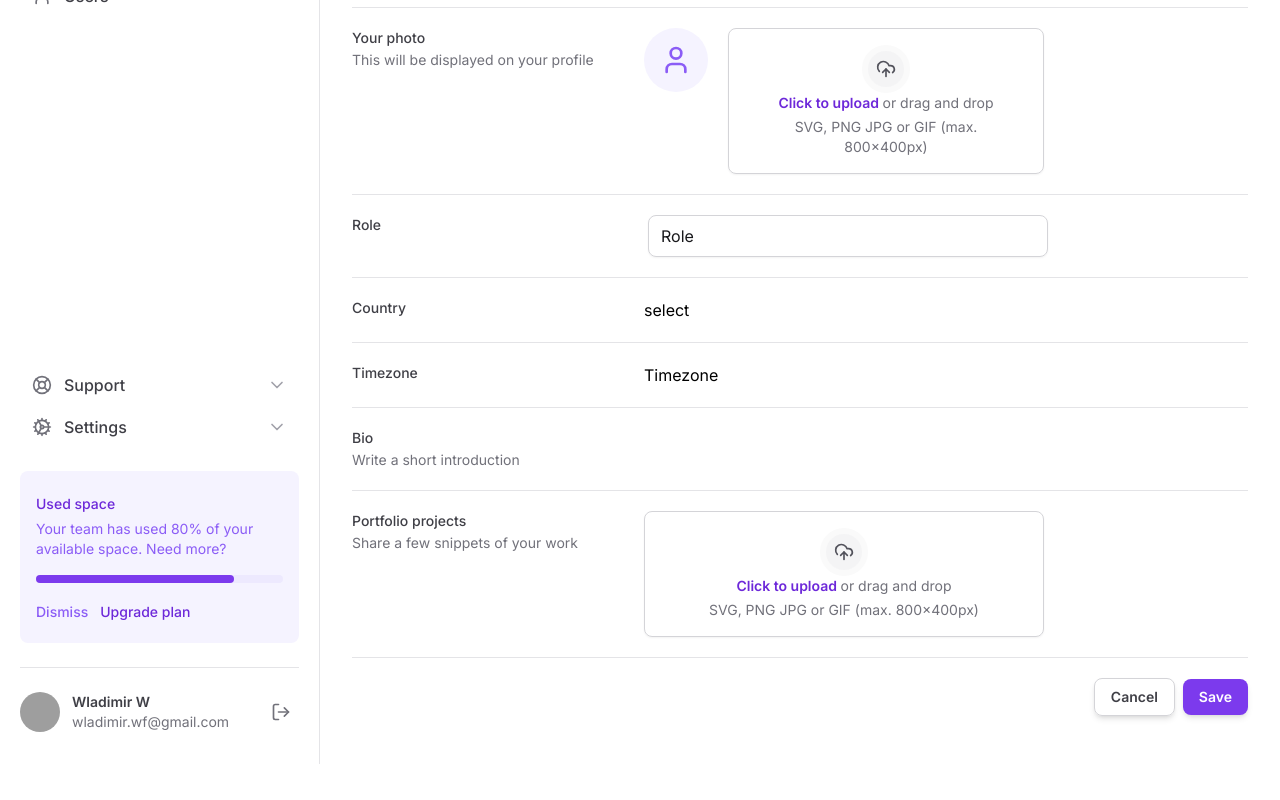
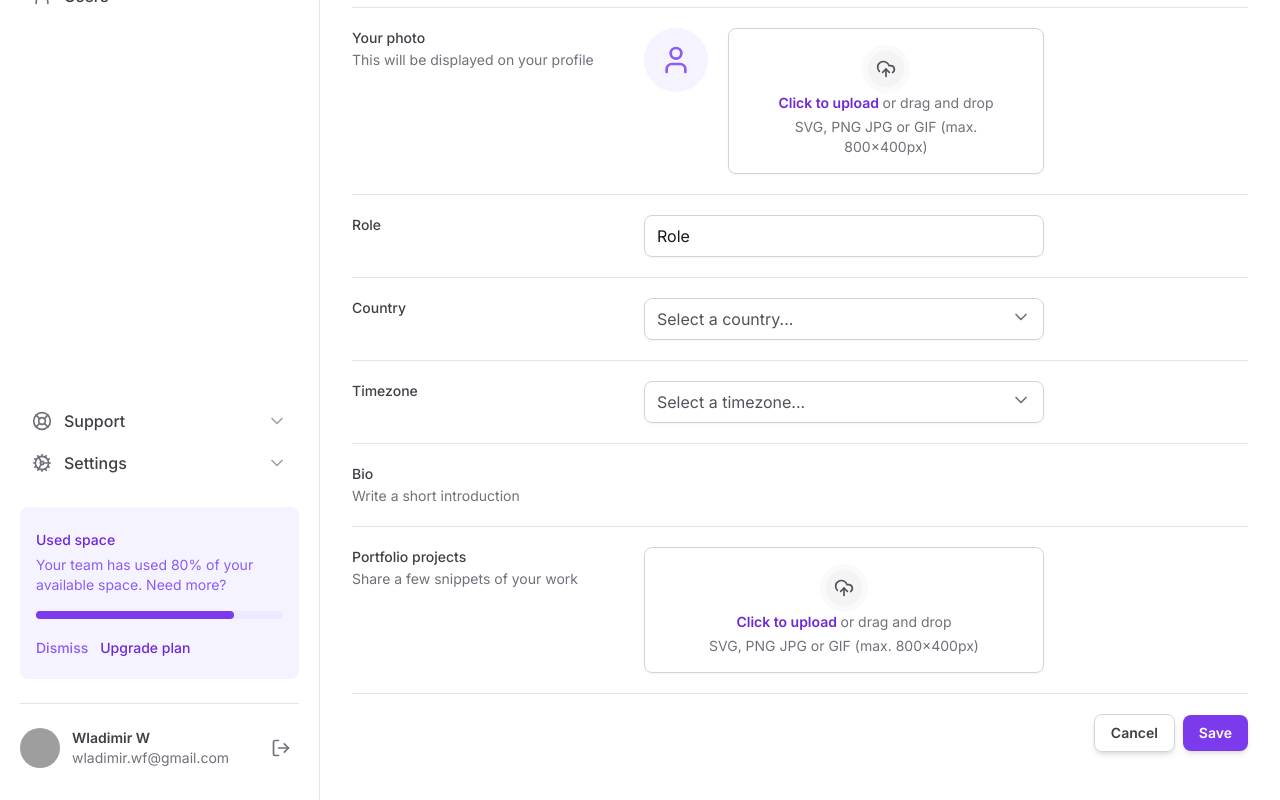
Before and after one commit to WladimirFilho/Tailwind_Studying, a Next.js app: page / in a window 1280 px wide. Shown: the part 388-1188 px from the top of the page. Before the commit the page ends 1152 px from the top, so only its background shows below. Built offline with nearby package versions, Linux system fonts and the light colour scheme; grey boxes are pictures that could not be loaded.

Commit message:
creating form Select using Radix

```diff
--- a/package.json
+++ b/package.json
@@ -9,6 +9,7 @@
     "lint": "next lint"
   },
   "dependencies": {
+    "@radix-ui/react-select": "^2.0.0",
     "@radix-ui/react-tabs": "^1.0.4",
     "framer-motion": "^10.16.4",
     "lucide-react": "^0.284.0",
--- a/src/app/page.tsx
+++ b/src/app/page.tsx
@@ -2,8 +2,10 @@
 
 import { SettingsTabs } from "@/components/SettingsTabs";
 import * as Input from "@/components/Input";
-import { Mail } from "lucide-react";
+import { ChevronDown, Mail } from "lucide-react";
 import * as FileInput from "@/components/Form/FileInput";
+import { Select } from "@/components/Form/Select";
+import { SelectItem } from "@/components/Form/Select/SelectItem";
 
 export default function Home() {
   return (
@@ -46,7 +48,7 @@ export default function Home() {
           className="mt-6 flex w-full flex-col gap-5 divide-y divide-zinc-200"
         >
           {/* Name */}
-          <div className="grid-cols-form grid gap-3 ">
+          <div className="grid grid-cols-form gap-3 ">
             <label
               htmlFor="firstName"
               className="text-sm font-medium text-zinc-700"
@@ -64,7 +66,7 @@ export default function Home() {
           </div>
 
           {/* Email */}
-          <div className="grid-cols-form grid gap-3 pt-5">
+          <div className="grid grid-cols-form gap-3 pt-5">
             <label
               htmlFor="email"
               className="text-sm font-medium text-zinc-700"
@@ -84,7 +86,7 @@ export default function Home() {
           </div>
 
           {/* Your photo */}
-          <div className="grid-cols-form grid gap-3 pt-5">
+          <div className="grid grid-cols-form gap-3 pt-5">
             <label
               htmlFor="photo"
               className=" text-sm font-medium text-zinc-700"
@@ -103,7 +105,7 @@ export default function Home() {
           </div>
 
           {/* Role */}
-          <div className="grid-cols-form grid gap-3 pt-5">
+          <div className="grid grid-cols-form gap-3 pt-5">
             <label htmlFor="role" className="text-sm font-medium text-zinc-700">
               Role
             </label>
@@ -113,29 +115,35 @@ export default function Home() {
           </div>
 
           {/* Country */}
-          <div className="grid-cols-form grid gap-3 pt-5">
+          <div className="grid grid-cols-form gap-3 pt-5">
             <label
               htmlFor="country"
               className="text-sm font-medium text-zinc-700"
             >
               Country
             </label>
-            <div>select</div>
+            <Select placeholder="Select a country...">
+              <SelectItem value="aus" text="Australia" />
+              <SelectItem value="br" text="Brazil" />
+            </Select>
           </div>
 
           {/* Timezone */}
-          <div className="grid-cols-form grid gap-3 pt-5">
+          <div className="grid grid-cols-form gap-3 pt-5">
             <label
               htmlFor="timezone"
               className="text-sm font-medium text-zinc-700"
             >
               Timezone
             </label>
-            <div>Timezone</div>
+            <Select placeholder="Select a timezone...">
+              <SelectItem value="br" text="Pacific Standard Time" />
+              <SelectItem value="aus" text="Australia Standard Time" />
+            </Select>
           </div>
 
           {/* Bio */}
-          <div className="grid-cols-form grid gap-3 pt-5">
+          <div className="grid grid-cols-form gap-3 pt-5">
             <label htmlFor="bio" className=" text-sm font-medium text-zinc-700">
               Bio
               <span className="mt-0.5 block text-sm font-normal text-zinc-500">
@@ -145,7 +153,7 @@ export default function Home() {
           </div>
 
           {/*  Portfolio projects */}
-          <div className="grid-cols-form grid gap-3 pt-5">
+          <div className="grid grid-cols-form gap-3 pt-5">
             <label
               htmlFor="projects"
               className=" text-sm font-medium text-zinc-700"
--- a/src/components/Form/FileInput/Control.tsx
+++ b/src/components/Form/FileInput/Control.tsx
@@ -1,9 +1,31 @@
 /* eslint-disable prettier/prettier */
 
-import { ComponentProps } from "react";
+"use client";
+
+import { ChangeEvent, ComponentProps } from "react";
+import { useFileInput } from "./Root";
 
 export type ControlProps = ComponentProps<"input">;
 
 export function Control(props: ControlProps) {
-  return <input type="file" className=" sr-only" id="photo" {...props} />;
+  const { id, onFilesSelected } = useFileInput();
+
+  function handlesFilesSelected(event: ChangeEvent<HTMLInputElement>) {
+    if (!event.target.files?.length) {
+      return;
+    }
+
+    const files = Array.from(event.target.files);
+    onFilesSelected(files);
+  }
+
+  return (
+    <input
+      type="file"
+      className=" sr-only"
+      id={id}
+      onChange={handlesFilesSelected}
+      {...props}
+    />
+  );
 }
--- a/src/components/Form/FileInput/ImagePreview.tsx
+++ b/src/components/Form/FileInput/ImagePreview.tsx
@@ -1,11 +1,35 @@
 /* eslint-disable prettier/prettier */
 
+"use client";
+
 import { User } from "lucide-react";
+import { useFileInput } from "./Root";
+import { useMemo } from "react";
 
 export function ImagePreview() {
-  return (
-    <div className="flex h-16 w-16 items-center justify-center rounded-full bg-violet-50 ">
-      <User className="h-8 w-8 text-violet-500" />
-    </div>
-  );
+  const { files } = useFileInput();
+
+  const previewURL = useMemo(() => {
+    if (files.length === 0) {
+      return null;
+    }
+    return URL.createObjectURL(files[0]);
+  }, [files]);
+
+  if (previewURL === null) {
+    return (
+      <div className="flex h-16 w-16 items-center justify-center rounded-full bg-violet-50 ">
+        <User className="h-8 w-8 text-violet-500" />
+      </div>
+    );
+  } else {
+    return (
+      // eslint-disable-next-line @next/next/no-img-element
+      <img
+        src={previewURL}
+        alt=""
+        className="h-16 w-16 rounded-full object-cover"
+      />
+    );
+  }
 }
--- a/src/components/Form/FileInput/Root.tsx
+++ b/src/components/Form/FileInput/Root.tsx
@@ -1,10 +1,40 @@
 /* eslint-disable prettier/prettier */
 /* eslint-disable @typescript-eslint/no-unused-vars */
 
-import { ComponentProps } from "react";
+"use client";
+import {
+  ComponentProps,
+  createContext,
+  useContext,
+  useId,
+  useState,
+} from "react";
 
 export type RootProps = ComponentProps<"div">;
 
+type FileInputContextType = {
+  id: string;
+  files: File[];
+  onFilesSelected: (files: File[]) => void;
+};
+
+const FileInputContext = createContext({} as FileInputContextType);
+
 export function Root(props: RootProps) {
-  return <div {...props}></div>;
+  const id = useId();
+  const [files, setFiles] = useState<File[]>([]);
+
+  return (
+    <FileInputContext.Provider
+      value={{
+        id,
+        files,
+        onFilesSelected: setFiles,
+      }}
+    >
+      <div {...props}></div>
+    </FileInputContext.Provider>
+  );
 }
+
+export const useFileInput = () => useContext(FileInputContext);
--- a/src/components/Form/FileInput/Trigger.tsx
+++ b/src/components/Form/FileInput/Trigger.tsx
@@ -1,14 +1,18 @@
 /* eslint-disable prettier/prettier */
+"use client";
 
 import { UploadCloud } from "lucide-react";
+import { useFileInput } from "./Root";
 
 export function Trigger() {
+  const { id } = useFileInput();
+
   return (
     <label
-      htmlFor="photo"
-      className=" hover:bg-violet-25 group flex-1 cursor-pointer flex-col items-center justify-center gap-3 rounded-lg border border-zinc-300 px-6 py-4 text-center text-zinc-500 shadow-sm hover:border-violet-200"
+      htmlFor={id}
+      className=" group flex-1 cursor-pointer flex-col items-center justify-center gap-3 rounded-lg border border-zinc-300 px-6 py-4 text-center text-zinc-500 shadow-sm hover:border-violet-200 hover:bg-violet-25"
     >
-      <div className=" border-6 group-hove:bg-violet-100 m-auto flex h-12 w-12 items-center rounded-full border-zinc-50 bg-zinc-100 p-2 hover:text-violet-500 group-hover:border-violet-50">
+      <div className=" group-hove:bg-violet-100 m-auto flex h-12 w-12 items-center rounded-full border-6 border-zinc-50 bg-zinc-100 p-2 hover:text-violet-500 group-hover:border-violet-50">
         <UploadCloud className="h-5 w-5 text-zinc-600 group-hover:text-violet-600" />
       </div>
 
--- /dev/null
+++ b/src/components/Form/Select/SelectItem.tsx
@@ -0,0 +1,20 @@
+/* eslint-disable prettier/prettier */
+"use client";
+import * as Select from "@radix-ui/react-select";
+import { Check } from "lucide-react";
+
+export type SelectItemProps = Select.SelectItemProps & {
+  text: string;
+};
+
+export function SelectItem({ text, ...props }: SelectItemProps) {
+  return (
+    <Select.Item className="flex items-center gap-2 px-2.5 px-3" {...props}>
+      <Select.ItemText className=" text-black">{text}</Select.ItemText>
+
+      <Select.ItemIndicator>
+        <Check className=" h-4 w-4 text-violet-500" />
+      </Select.ItemIndicator>
+    </Select.Item>
+  );
+}
--- /dev/null
+++ b/src/components/Form/Select/index.tsx
@@ -0,0 +1,37 @@
+/* eslint-disable prettier/prettier */
+"use client";
+
+import * as SelectPrimitive from "@radix-ui/react-select";
+import { ChevronDown } from "lucide-react";
+import { ReactNode } from "react";
+
+export interface SelectProps {
+  children: ReactNode;
+  placeholder: string;
+}
+
+export function Select({ children, placeholder }: SelectProps) {
+  return (
+    <SelectPrimitive.Root>
+      <SelectPrimitive.Trigger className=" items-centerh-11  flex w-full justify-between gap-2 rounded-lg border border-zinc-300 px-3 py-2 shadow-sm data-[placeholder]:text-zinc-600 ">
+        <SelectPrimitive.Value
+          placeholder={placeholder}
+          className="text-black"
+        />
+        <SelectPrimitive.Icon>
+          <ChevronDown className=" h-5 w-5 text-zinc-500" />
+        </SelectPrimitive.Icon>
+      </SelectPrimitive.Trigger>
+
+      <SelectPrimitive.Portal>
+        <SelectPrimitive.Content
+          side="bottom"
+          position="popper"
+          className=" z-10 rounded-lg border border-zinc-200 bg-white"
+        >
+          <SelectPrimitive.Viewport>{children}</SelectPrimitive.Viewport>
+        </SelectPrimitive.Content>
+      </SelectPrimitive.Portal>
+    </SelectPrimitive.Root>
+  );
+}
--- a/src/components/Input.tsx
+++ b/src/components/Input.tsx
@@ -27,7 +27,7 @@ export type InputRootProps = ComponentProps<"div">;
 export function Root(props: InputRootProps) {
   return (
     <div
-      className=" mx-1 flex w-full items-center gap-2 rounded-lg border border-zinc-300 px-3 py-2 shadow-sm"
+      className=" flex w-full items-center gap-2 rounded-lg border border-zinc-300 px-3 py-2 shadow-sm"
       {...props}
     />
   );
```
Also changed, not shown: src/components/Form/FileInput/FileList.tsx (added), 1 other file (tests, documents, lock files or other folders).
